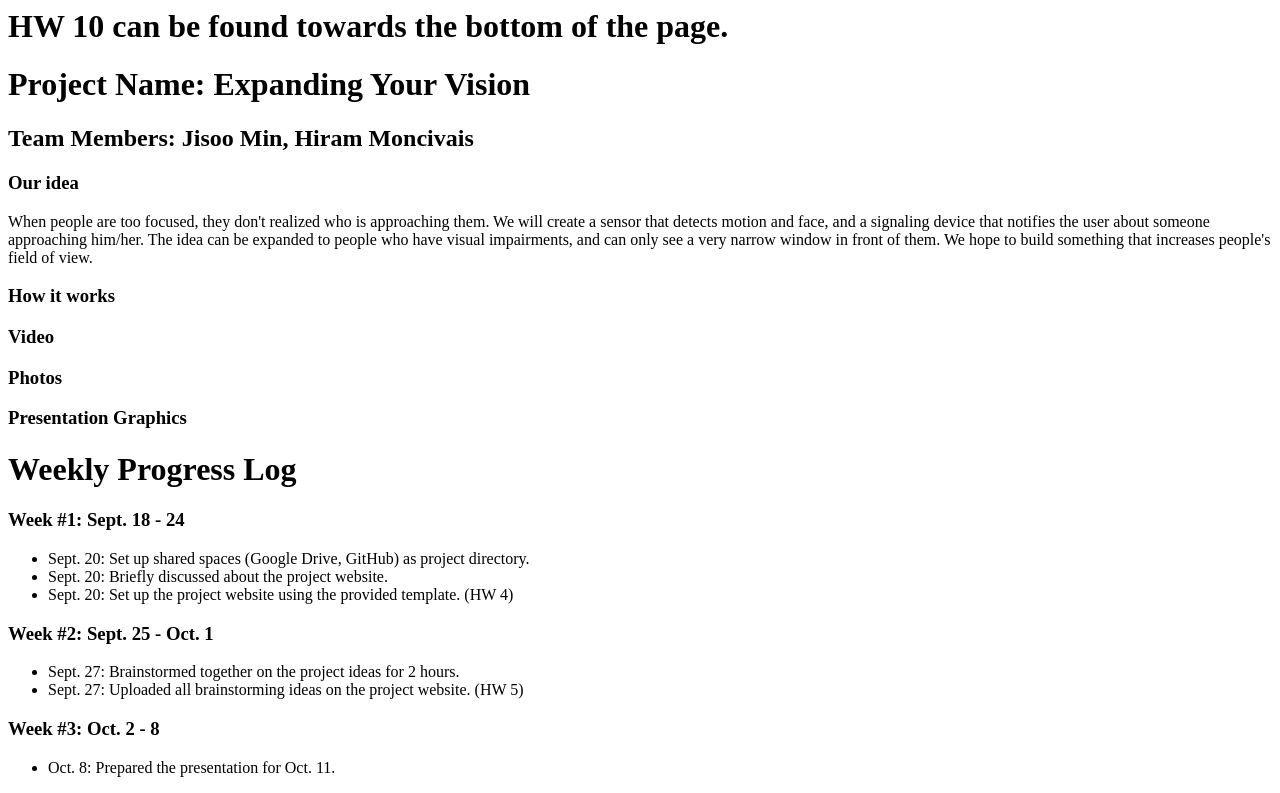
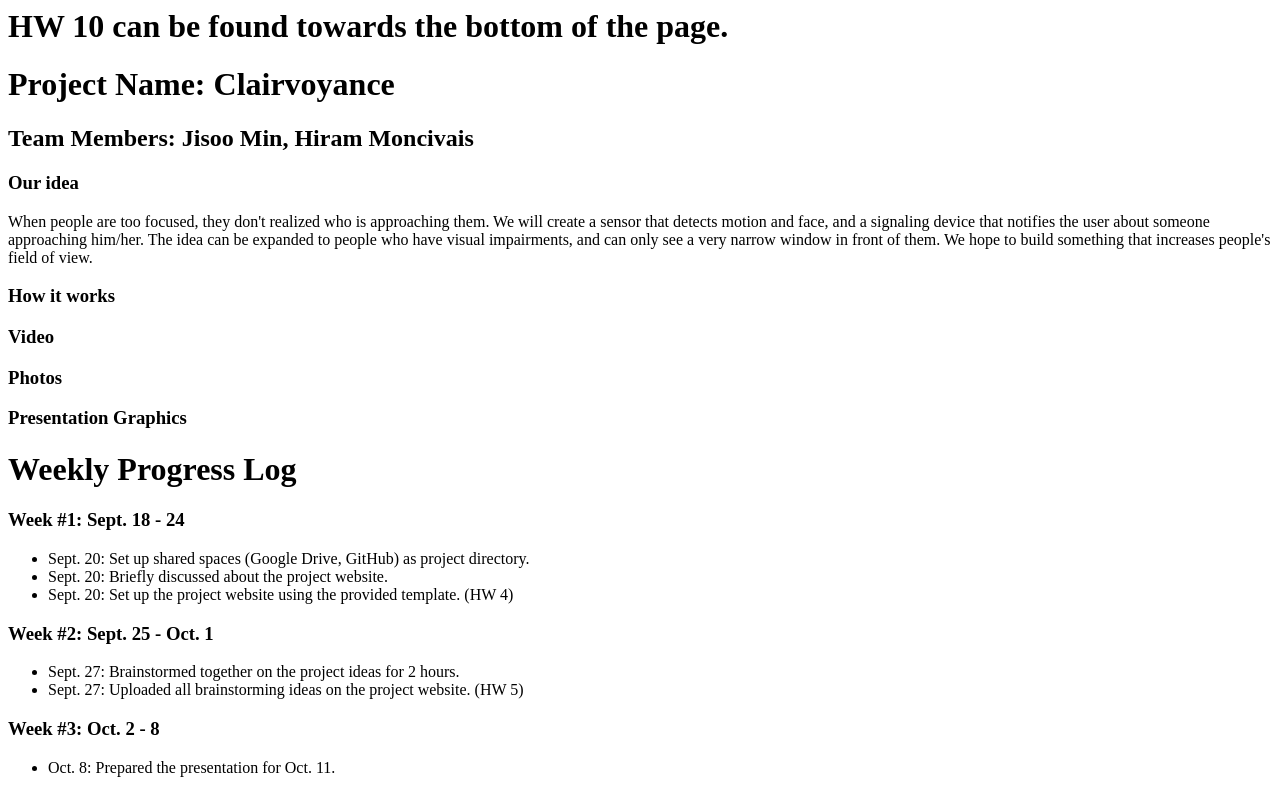
Before and after one commit to FancyVase/6.S063, a plain HTML site: page index.html in a window 1280 px wide. Shown: the top 793 px of the page. Drawn offline with Linux system fonts and the light colour scheme.

Commit message:
updated project name

```diff
--- a/index.html
+++ b/index.html
@@ -4,7 +4,7 @@
 </head>
 <body>
   <h1><b>HW 10 can be found towards the bottom of the page.</b></h><br>
-    <h1><b>Project Name:</b> Expanding Your Vision </h><br>
+    <h1><b>Project Name:</b> Clairvoyance</h><br>
       <h2><b>Team Members:</b> Jisoo Min, Hiram Moncivais</h>
         <h3>Our idea</h3>
         When people are too focused, they don't realized who is approaching them.
@@ -61,7 +61,7 @@
 
           <h1><b>Project Overview (HW 10)</b></h1>
           1. We chose to build an assistive technology that can detect people
-            approaching from outside the field of view.<br><br>
+            approaching from outside the field of view. <br><br>
           2. How the project fulfills the requirements:
           <ul>
             <li> some lasercut/3D printed parts: We will 3D print a casing for our electronics and most of the tangible parts of the project.</li>
```
